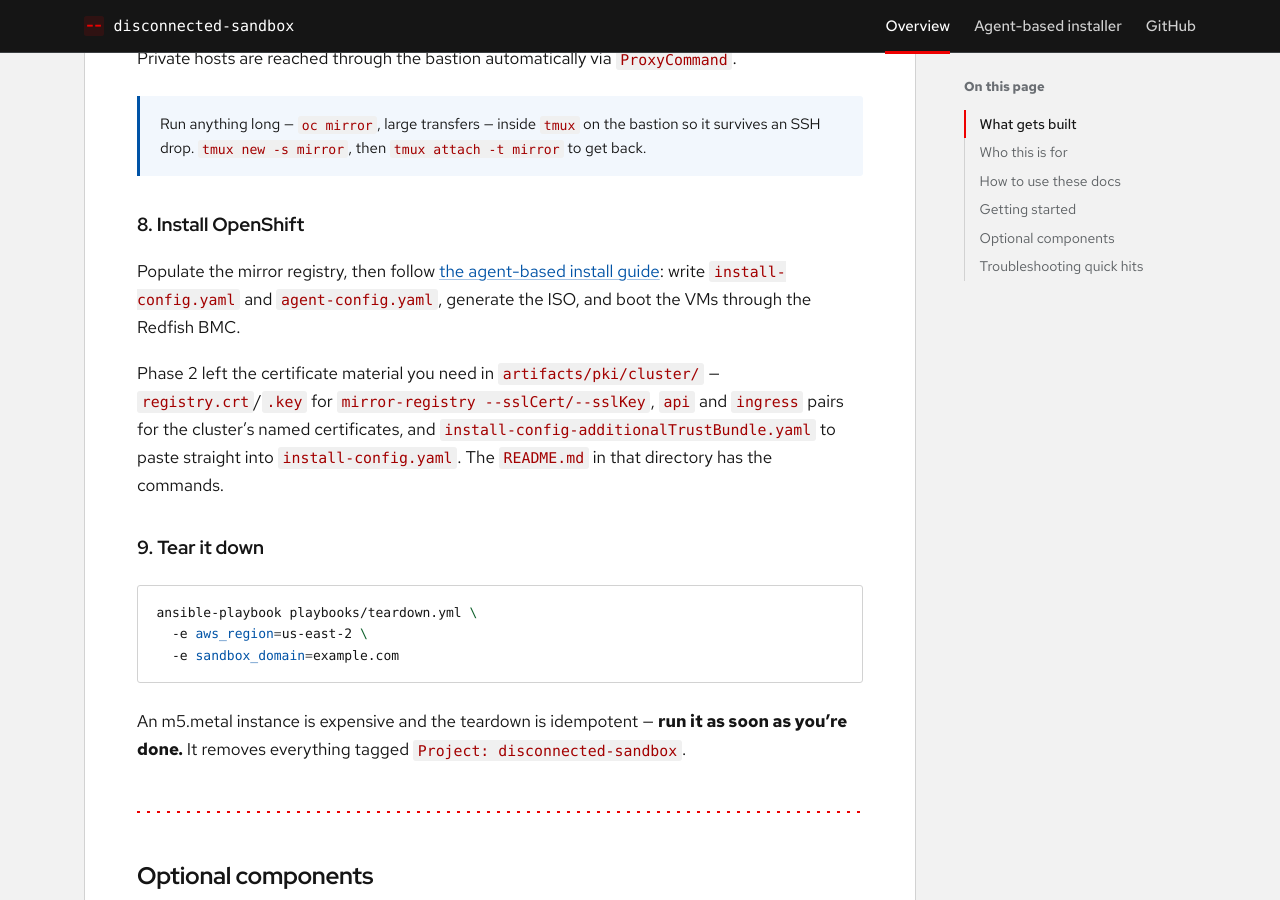
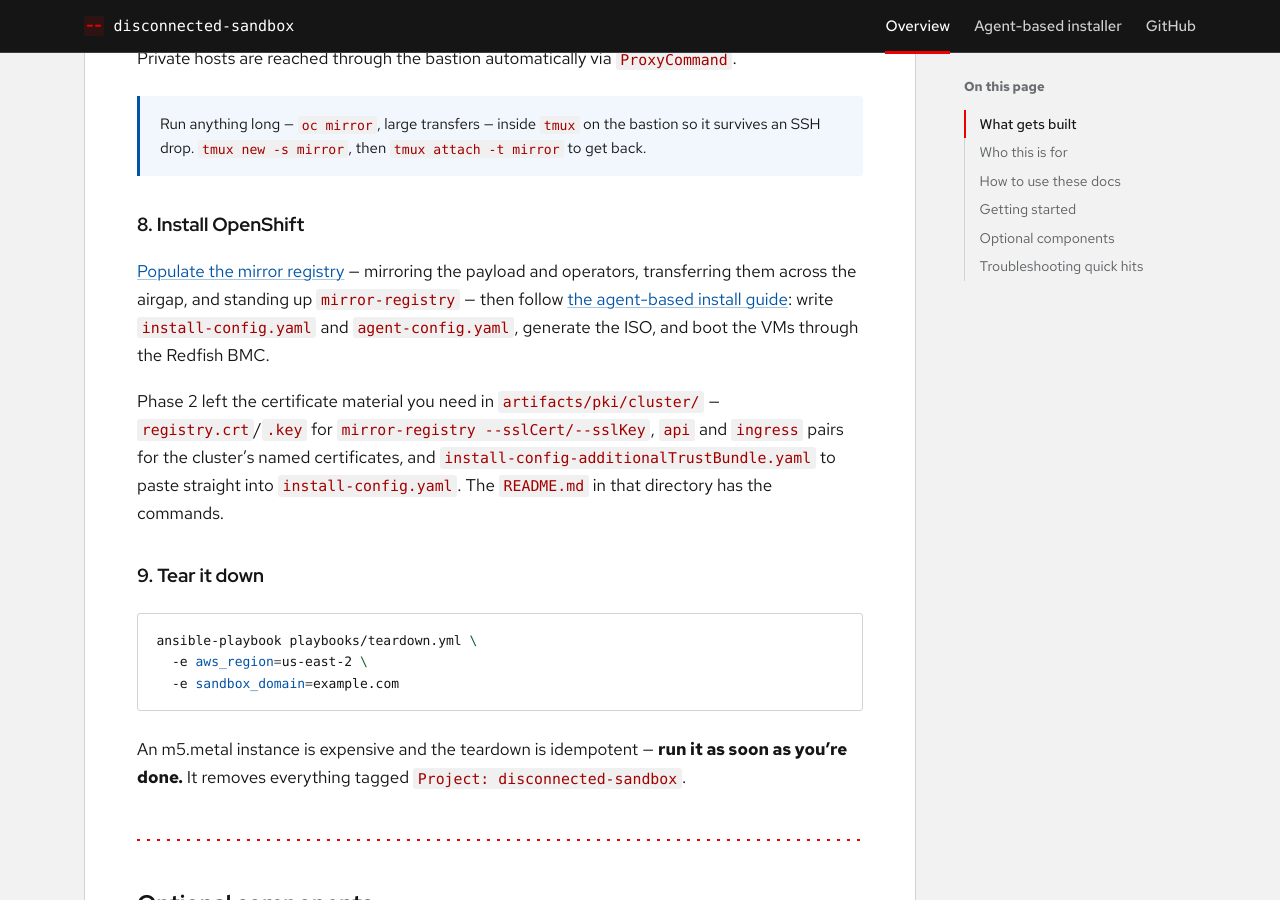
Before and after one commit to bgregori/disconnected-install-sandbox, a Jekyll site: the page built from docs/index.md, in a window 1280 px wide and 900 px high, scrolled down 5746 px. Built offline with Jekyll 4.4.1, drawn with Linux system fonts in a browser that asks for light colours; some web fonts are replaced.

Commit message:
docs: link the mirror step to the disconnected-prep site
"Populate the mirror registry" was a bare instruction with nowhere to go,
in the one step of the walkthrough this repository does not perform. That
work lives in disconnected-prep, which now publishes its docs as a site,
so point at it and say briefly what it covers -- mirroring, the airgap
transfer, and standing up mirror-registry -- rather than leaving the
reader to find it.

The two fit together: this repo builds the environment, that one fills
the registry, and the handoff between them is the certificate material
phase 2 already leaves in artifacts/pki/cluster/, which the paragraph
below this one describes.

Link verified live (HTTP 200) at the time of writing.

```diff
--- a/docs/index.md
+++ b/docs/index.md
@@ -197,7 +197,9 @@
 
 ### 8. Install OpenShift
 
-Populate the mirror registry, then follow
+[Populate the mirror registry](https://bgregori.github.io/disconnected-prep/) — mirroring
+the payload and operators, transferring them across the airgap, and standing up
+`mirror-registry` — then follow
 [the agent-based install guide](agent-based-install.md): write `install-config.yaml` and
 `agent-config.yaml`, generate the ISO, and boot the VMs through the Redfish BMC.
 
```
